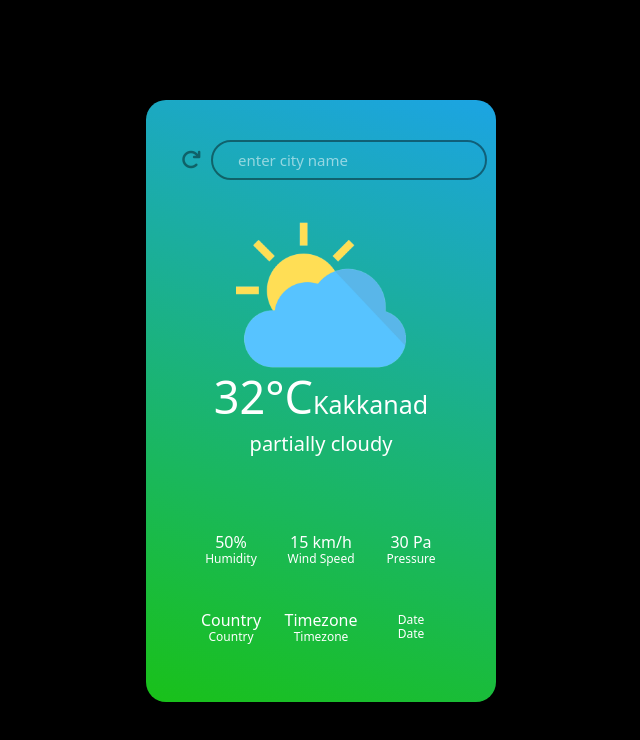
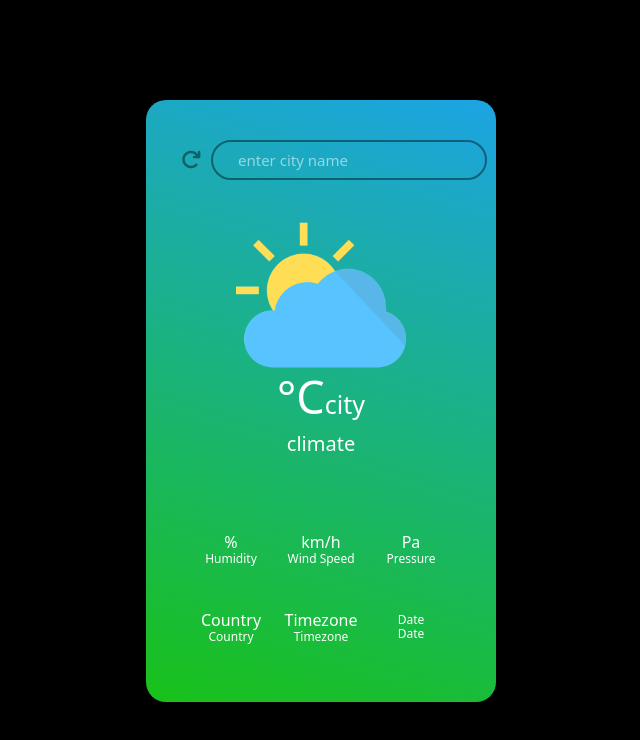
Before and after one commit to meghasaji2002/Js-weather_app, a plain HTML site: page index.html in a window 1280 px wide. Shown: the whole page, without its empty margins (319-959 px from the left). Drawn offline with nearby package versions, Linux system fonts and the light colour scheme.

Commit message:
unwanted texts removed

```diff
--- a/index.html
+++ b/index.html
@@ -45,14 +45,14 @@
 					alt=""
 					class="weathericon"
 				/>
-				<h4  class="temp"> <span id="temperature">32</span>°C<span id="cityname" class="city">Kakkanad</span></h4>
-				<h5 id="Description">partially cloudy</h5>
+				<h4  class="temp"> <span id="temperature"></span>°C<span id="cityname" class="city">city</span></h4>
+				<h5 id="Description">climate</h5>
 
 				<div class="details">
 					<div class="col">
 						<img src="" alt="" />
 						<div>
-							<p  class="humidity"><span id="Humidity">50</span>%</p>
+							<p  class="humidity"><span id="Humidity"></span>%</p>
 							<p class="second">Humidity</p>
 						</div>
 					</div>
@@ -60,7 +60,7 @@
 					<div class="col">
 						<img src="" alt="" />
 						<div>
-							<p  class="wind"><span id="Wind">15</span> km/h</p>
+							<p  class="wind"><span id="Wind"></span> km/h</p>
 							<p class="second">Wind Speed</p>
 						</div>
 					</div>
@@ -68,7 +68,7 @@
 					<div class="col">
 						<img src="" alt="" />
 						<div>
-							<p  class="pressure"><span id="Pressure">30</span> Pa</p>
+							<p  class="pressure"><span id="Pressure"></span> Pa</p>
 							<p class="second">Pressure</p>
 						</div>
 					</div>
```
